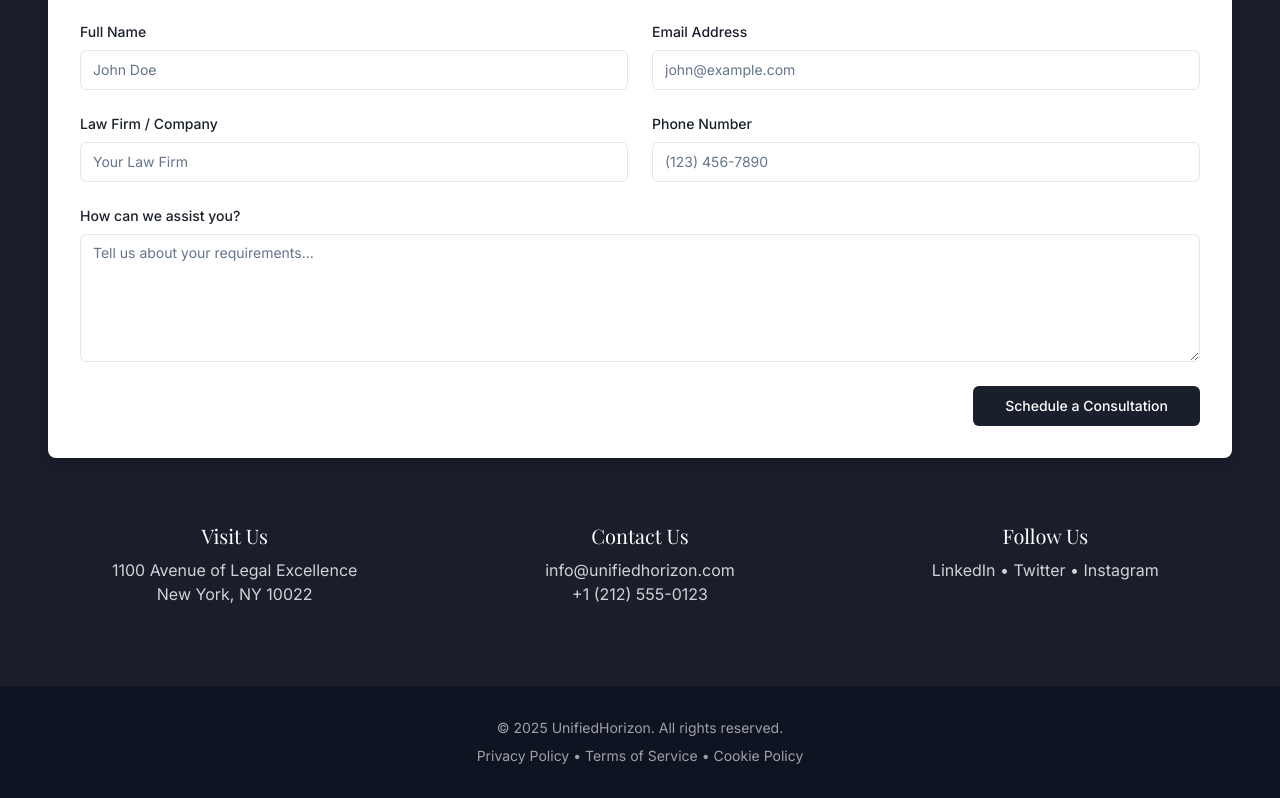
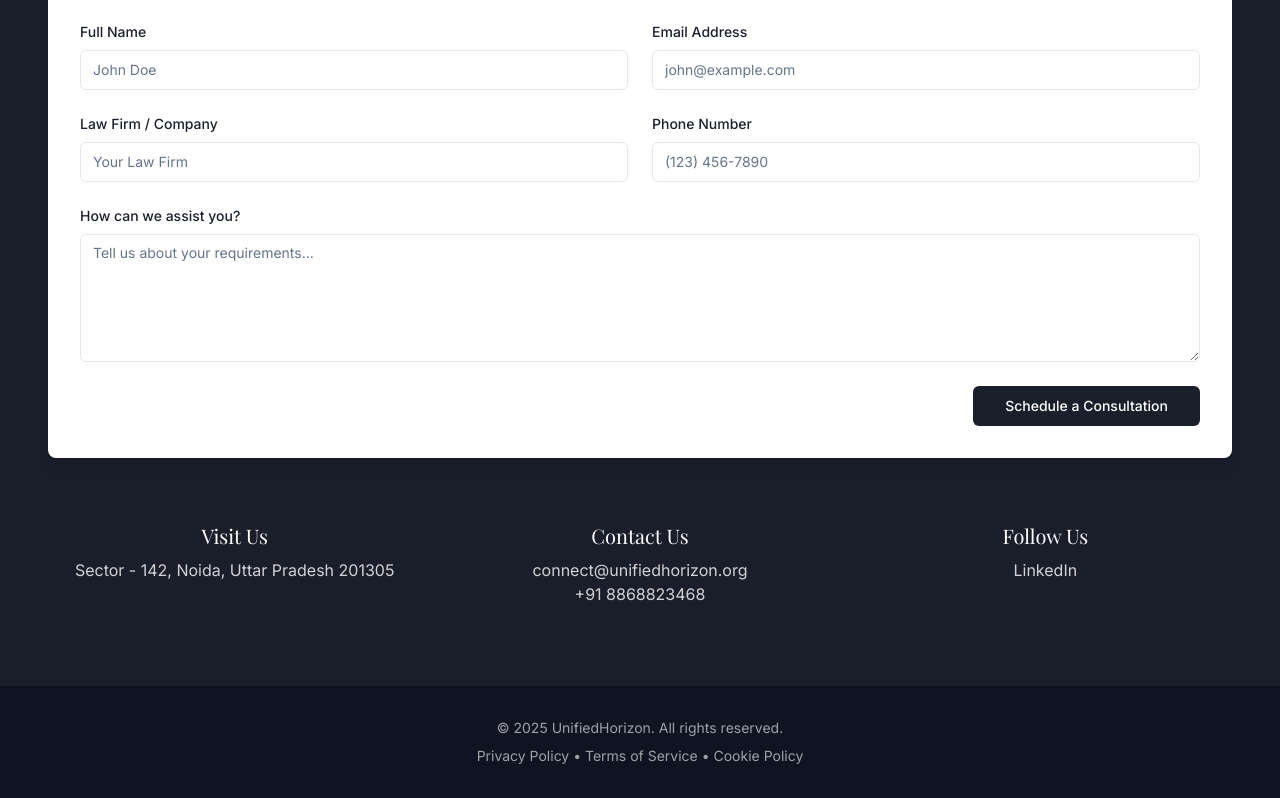
Before and after one commit to sagnik06-ai/horizon-atelier-present, a React (Vite) app: page / in a window 1280 px wide. Shown: the part 6054-6852 px from the top of the page. Built offline with nearby package versions, Linux system fonts and the light colour scheme; a web font is replaced by a local one.

Commit message:
Fix contact and address information
Update contact details, address, and social media links in the contact section.

```diff
--- a/src/pages/Index.tsx
+++ b/src/pages/Index.tsx
@@ -1,4 +1,3 @@
-
 import React, { useEffect } from 'react';
 import Navigation from '../components/Navigation';
 import SectionHeading from '../components/SectionHeading';
@@ -242,15 +241,22 @@ const Index = () => {
           <div className="mt-16 grid grid-cols-1 md:grid-cols-2 lg:grid-cols-3 gap-8 text-center">
             <div>
               <h4 className="font-serif text-xl mb-2">Visit Us</h4>
-              <p className="text-white/80">1100 Avenue of Legal Excellence<br/>New York, NY 10022</p>
+              <p className="text-white/80">Sector - 142, Noida, Uttar Pradesh 201305</p>
             </div>
             <div>
               <h4 className="font-serif text-xl mb-2">Contact Us</h4>
-              <p className="text-white/80">info@unifiedhorizon.com<br/>+1 (212) 555-0123</p>
+              <p className="text-white/80">connect@unifiedhorizon.org<br/>+91 8868823468</p>
             </div>
             <div>
               <h4 className="font-serif text-xl mb-2">Follow Us</h4>
-              <p className="text-white/80">LinkedIn • Twitter • Instagram</p>
+              <p className="text-white/80">
+                <a href="https://www.linkedin.com/company/unifiedhorizon/posts/?feedView=all"
+                   target="_blank"
+                   rel="noopener noreferrer"
+                   className="hover:text-white hover:underline">
+                  LinkedIn
+                </a>
+              </p>
             </div>
           </div>
         </div>
```
